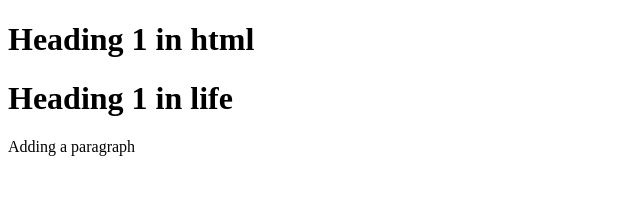
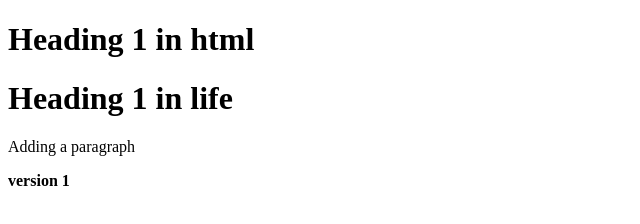
Before and after one commit to realsanjeev/tutorial-git, a plain HTML site: page index.html in a window 1280 px wide. Shown: the full height of the page, 0-640 px from the left. Drawn offline with Linux system fonts and the light colour scheme.

Commit message:
add version

```diff
--- a/index.html
+++ b/index.html
@@ -7,5 +7,7 @@
 <h1>Heading 1 in html</h1>
 <h1>Heading 1 in life</h1>
 <p>Adding a paragraph</p>
+
+<strong>version 1</version>
 </body>
 </html>
```
